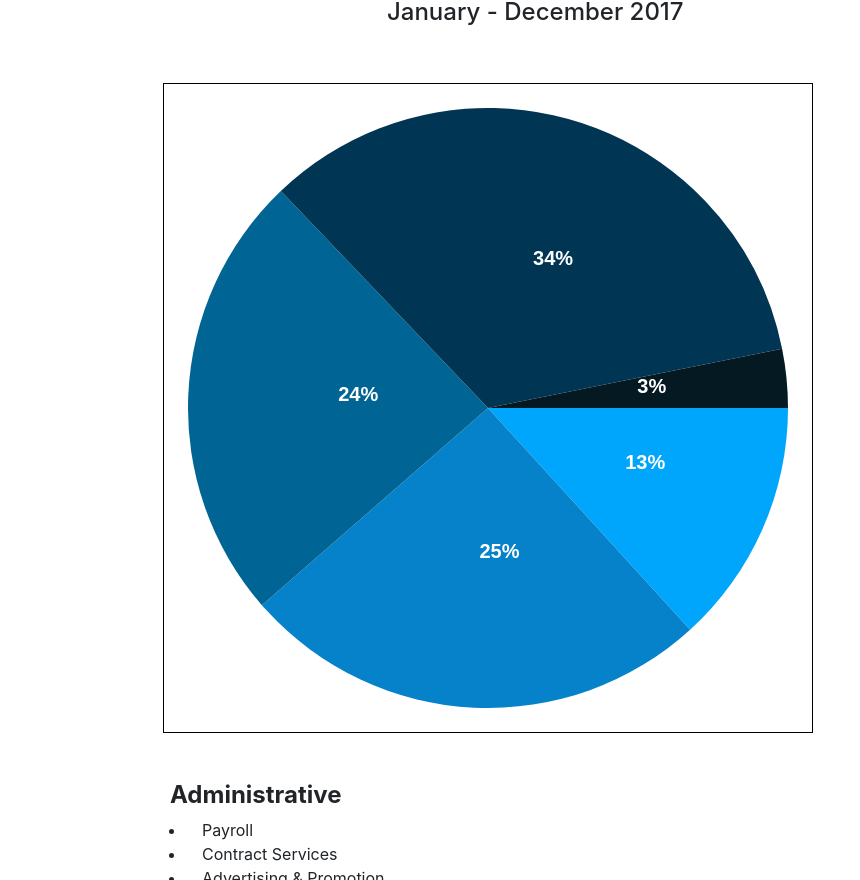
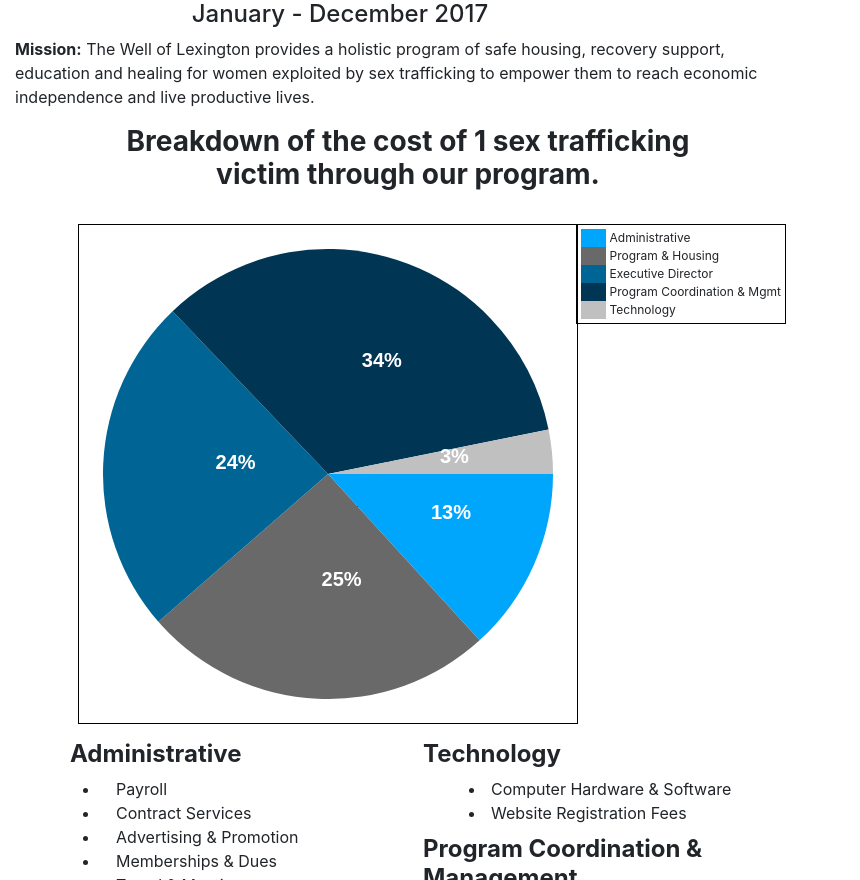
Before and after one commit to demoncowgirl/well-piechart, a plain HTML site: page index.html in a window 1280 px wide. Shown: the part 456-1336 px from the top of the page, without its empty margins (0-860 px from the left). Drawn offline with nearby package versions, Linux system fonts and the light colour scheme.

Commit message:
fixes style issues and legend

```diff
--- a/index.html
+++ b/index.html
@@ -10,7 +10,17 @@
           width: 816px;
           height: 1056px;
           margin-top: 100px;
-          margin-left: 100px;
+        }
+        li {
+          width:30em;
+          margin-left: 30px;
+          padding:0 0 0 1em;
+        }
+        h3 {
+          text-align: center;
+        }
+        h4 {
+          margin-top: 10px;
         }
         #logo {
           height:250px;
@@ -20,10 +30,11 @@
           height: 200px;
           width: auto;
         }
-        li {
-          width:20em;
-          margin-left: 1em;
-          padding:0 0 0 1em;
+        #title {
+          text-align: center;
+        }
+        #subtitle {
+          text-align: center;
         }
     </style>
 
@@ -31,32 +42,47 @@
 <body>
   <div class="col-md-12">
     <div class="row">
-      <div class="col-6 ml-4x"><img id="logo" src="images/WellLogo.png" alt="Well Logo"></div>
-      <div class="col-4 mr-0 mt-4"><img id="hand" src="images/hand.jpg" alt="Palm of hand with "></div>
+      <div class="col-6 ml-4"><img id="logo" src="images/WellLogo.png" alt="Well Logo"></div>
+      <div class="col-1"></div>
+      <div class="col-4 ml-0 mt-5"><img id="hand" src="images/hand.jpg" alt="Palm of hand with "></div>
     </div>
     <br><br>
-    <div class="row justify-content-center">
+    <div class="row">
       <div class="col-2"></div>
       <div class="col-6">
-        <h1 style="color: #003554"><strong>Title</strong></h1>
-        <h4>January - December 2017</h4>
-      </div>
-
+        <h1 id="title" style="color: #003554;"><strong>Title</strong></h1>
+        <h4 id="subtitle">January - December 2017</h4>
       </div>
     </div>
-  <div class="container" style="w-100; margin-left: auto; margin-right: auto;">
+    <div class-"row">
+      <p><strong>Mission:</strong>
+        The Well of Lexington provides a holistic program of safe housing, recovery support, education and healing for women exploited by sex trafficking to empower them to reach economic independence and live productive lives.<p>
+    </div>
+    <div class="row">
+      <div class="col-1"></div>
+      <div class="col-10">
+      <h3><strong>Breakdown of the cost of 1 sex trafficking<br>victim through our program.</strong></h3>
+    </div>
+      <div class="col-1"></div>
+    </div>
+  </div>
+  <div class="container ml-0 mr-0 justify-content-start">
     <div class="col-md-12">
       <div class="row">
-        <canvas id="myCanvas" class="p-4 m-5" style="border: 1px solid black;">
-          <div class="container">
-            <div class="col-8"></div>
-            <div id="myLegend" class="col-4" style="width: 200px; height: auto; float: right; border: 1px solid black; padding: 10px">Legend</div>
+        <div class="col-8">
+        <canvas id="myCanvas" class="p-4 mt-4 ml-5" style="border: 1px solid black;">
+        </div>
+        <div class="col-4">
+            <div id="myLegend" class="mt-4 ml-2 mb-0 p-1" style="font-size: 12px; width: auto; height: auto; float: right; border: 1px solid black;">Legend</div>
         </div>
         </canvas>
-
+      </div>
     </div>
   </div>
     <div class="container">
+      <div class="col-md-12">
+        <div class="row">
+          <div class="col-5">
             <ul>
               <h4><strong>Administrative</strong></h4>
                 <li>Payroll</li>
@@ -71,17 +97,22 @@
                 <li>Furniture & Appliances</li>
                 <li>Security</li>
                 <li>Household Supplies</li>
+          </div>
+          <div class="col-1"></div>
+          <div class="col-5">
             <h4><strong>Technology</strong></h4>
               <li>Computer Hardware & Software</li>
               <li>Website Registration Fees</li>
-        <h4><strong>Executive Director</strong></h4>
+            <!-- <h4><strong>Executive Director</strong></h4>
             <li>Salary</li>
-        <li>Health Insurance Stipend</li>
+            <li>Health Insurance Stipend</li> -->
             <h4><strong>Program Coordination & Management</strong></h4>
             <li>Salary</li>
             <li>Health Insurance Stipend</li>
           </ul>
         </div>
+      </div>
+    </div>
     <script type="text/javascript" src="main.js"></script>
 </body>
 </html>
--- a/main.js
+++ b/main.js
@@ -1,6 +1,6 @@
 var myCanvas = document.getElementById("myCanvas");
-myCanvas.width = 600;
-myCanvas.height = 600;
+myCanvas.width = 450;
+myCanvas.height = 450;
 
 var myLegend = document.getElementById("myLegend");
 
@@ -10,11 +10,9 @@ var expenditures = {
     "Administrative": 18035.67,
     "Program & Housing": 34547.35,
     "Executive Director": 33088.45,
-    "Program Coordination & Management": 46288.20,
+    "Program Coordination & Mgmt": 46288.20,
     "Technology": 4311.38
 };
-
-var labels = ["Administrative", "Program & Housing", "Executive Director", "Program Coordination & Management", "Technology"];
 
 function drawLine(ctx, startX, startY, endX, endY){
     ctx.beginPath();
@@ -56,15 +54,6 @@ var Piechart = function(options){
             total_value += val;
           }
 
-        // if (this.options.legend){
-        //   color_index = 0;
-        //   var legendHTML = "";
-        //   for (categ in this.options.data){
-        //       legendHTML += "<div><span style='display:inline-block;width:20px;background-color:"+this.colors[color_index++]+";'>&nbsp;</span> "+categ+"</div>";
-        //   }
-        //   this.options.legend.innerHTML = legendHTML;
-        //   }
-
         var start_angle = 0;
         for (categ in this.options.data){
             val = this.options.data[categ];
@@ -77,14 +66,14 @@ var Piechart = function(options){
                 Math.min(this.canvas.width/2,this.canvas.height/2),
                 start_angle,
                 start_angle+slice_angle,
-                this.colors[color_index%this.colors.length]);
+                this.colors[color_index%this.colors.length]
+              );
 
             start_angle += slice_angle;
             color_index++;
         }
 
         start_angle = 0;
-
         for (categ in this.options.data){
             val = this.options.data[categ];
             slice_angle = 2 * Math.PI * val / total_value;
@@ -98,17 +87,25 @@ var Piechart = function(options){
             this.ctx.fillText(labelText+"%", labelX,labelY);
             start_angle += slice_angle;
         }
+                  if (this.options.legend){
+                  color_index = 0;
+                  var legendHTML = "";
+                  for (categ in this.options.data){
+                      legendHTML += "<div><span style='display:inline-block;width:25px;background-color:"+this.colors[color_index++]+";'>&nbsp;</span> "+categ+"</div>";
+                  }
+                  this.options.legend.innerHTML = legendHTML;
+              }
     }
 
 }
-
-
 
 var myPiechart = new Piechart(
     {
         canvas:myCanvas,
         data:expenditures,
-        colors:["#00A6FB","#0582CA", "#006494","#003554","#051923"]
+        colors:["#00A6FB","#696969", "#006494","#003554","#C0C0C0"],
+        legend:myLegend
     }
+
 );
 myPiechart.draw();
```
Lines whose indentation alone changed are shown as unchanged.
